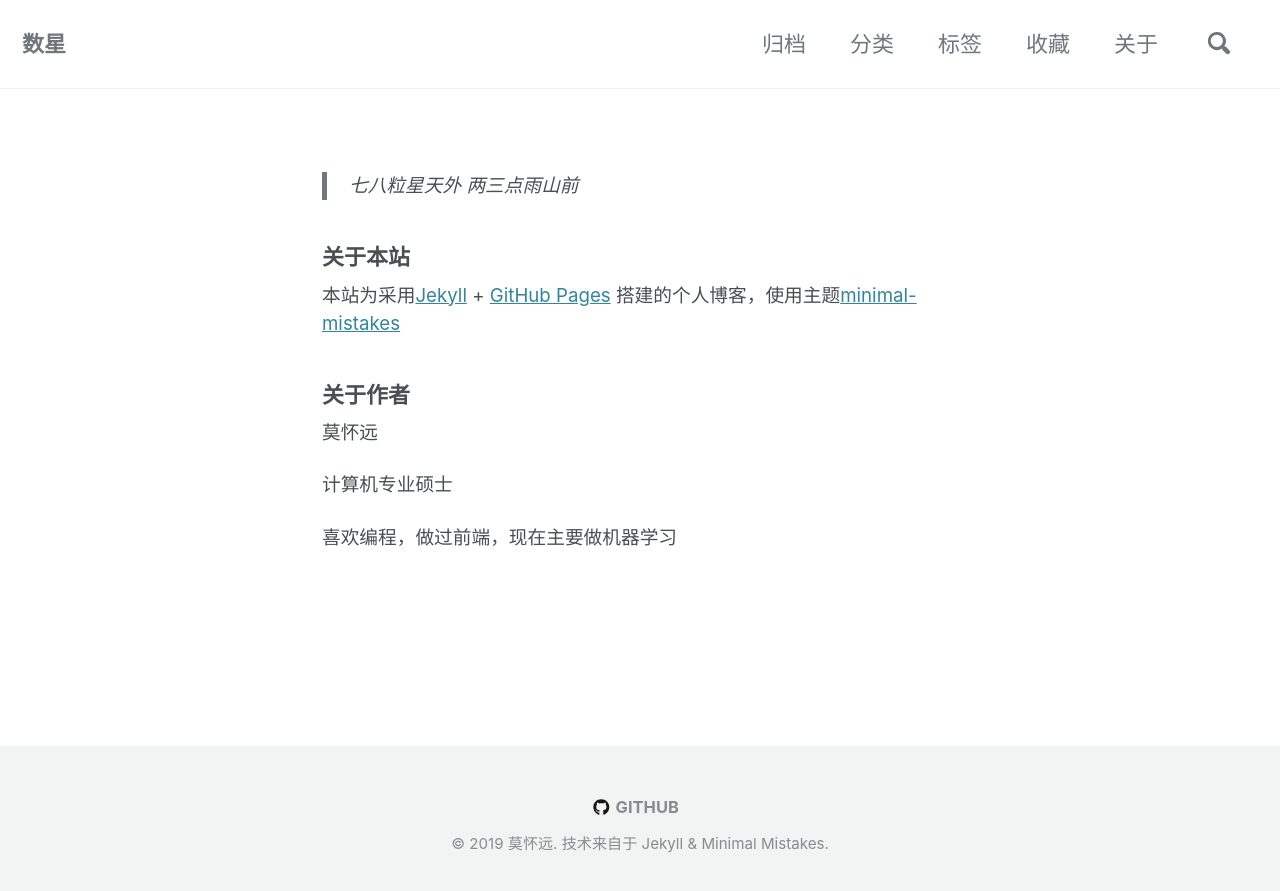
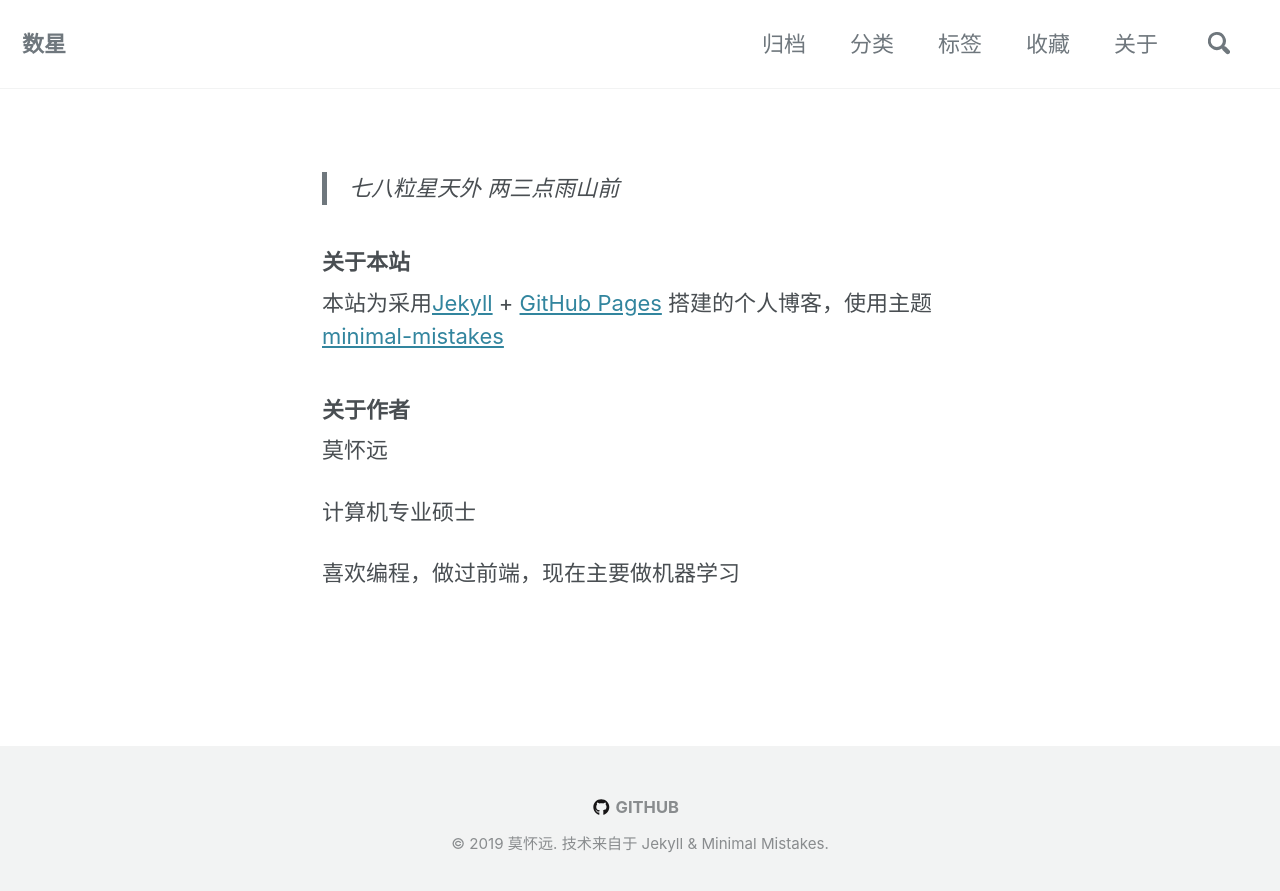
Before and after one commit to kuangyl0212/kuangyl0212.github.io.bak, a Jekyll site: the page built from _pages/about.md, in a window 1280 px wide. Shown: the top 891 px of the page. Built offline with Jekyll 4.4.1, drawn with Linux system fonts in a browser that asks for light colours; cached includes are drawn as plain includes; nearby versions of some CDN libraries.

Commit message:
restore font size

```diff
--- a/_sass/minimal-mistakes/_page.scss
+++ b/_sass/minimal-mistakes/_page.scss
@@ -75,7 +75,7 @@
   p,
   li,
   dl {
-    font-size: 0.85em; // 1em;
+    font-size: 1em; // 1em;
   }
 
   /* paragraph indents */
```
